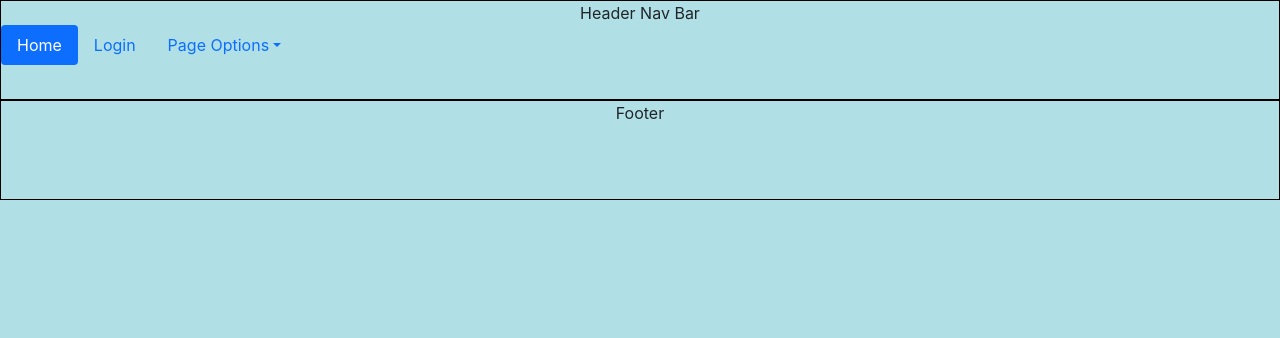
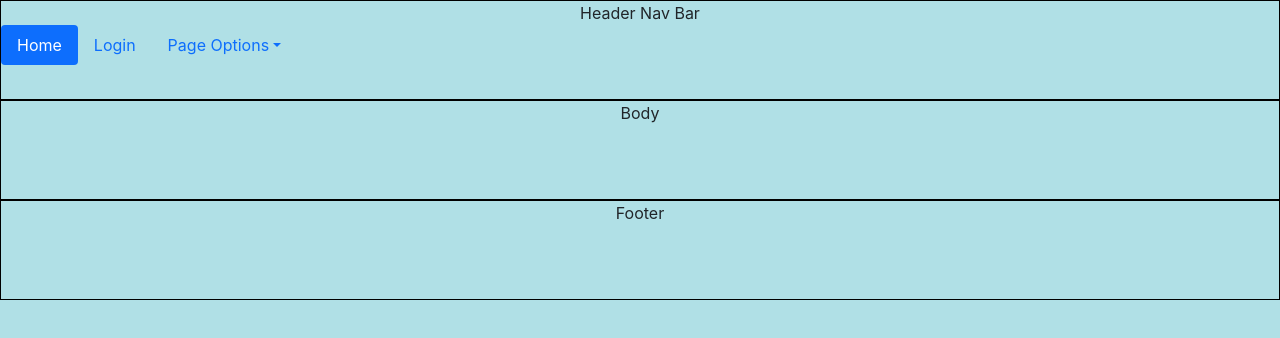
Before and after one commit to ucmo-cs/Team-JusticeLeague_Sprint2022, a React (Create React App) app in the folder ReactJSapp/: page /read in a window 1280 px wide. Shown: the top 338 px of the page. Built offline with nearby package versions, Linux system fonts and the light colour scheme.

Commit message:
Added Body component to app.js

```diff
--- a/ReactJSapp/src/App.js
+++ b/ReactJSapp/src/App.js
@@ -3,6 +3,7 @@ import logo from './logo.svg';
 import MainPage from './pages/MainPage';
 import LoginPage from './pages/LoginPage';
 import Header from './components/Header';
+import Body from './components/Body';
 import Footer from './components/Footer';
 import {Route, Routes} from 'react-router-dom';
 import CreatePage from './pages/CreatePage';
@@ -28,6 +29,7 @@ class App extends Component {
                     <Route path="/read" exact={true} element={<ListPage/>}/>
                 </Routes>
                 </Header>
+                <Body></Body>
                 <Footer></Footer>
             </div>
         );
--- /dev/null
+++ b/ReactJSapp/src/components/Body.js
@@ -0,0 +1,19 @@
+import React from 'react';
+import styled from 'styled-components';
+
+
+const BodyList = styled.div`
+  font-size: 1.0em;
+  border : 1px solid black;
+  height : 100px;
+`;
+
+const Body = () => {
+    return (
+        <BodyList>
+            Body
+        </BodyList>
+    );
+};
+
+export default Body;
```
